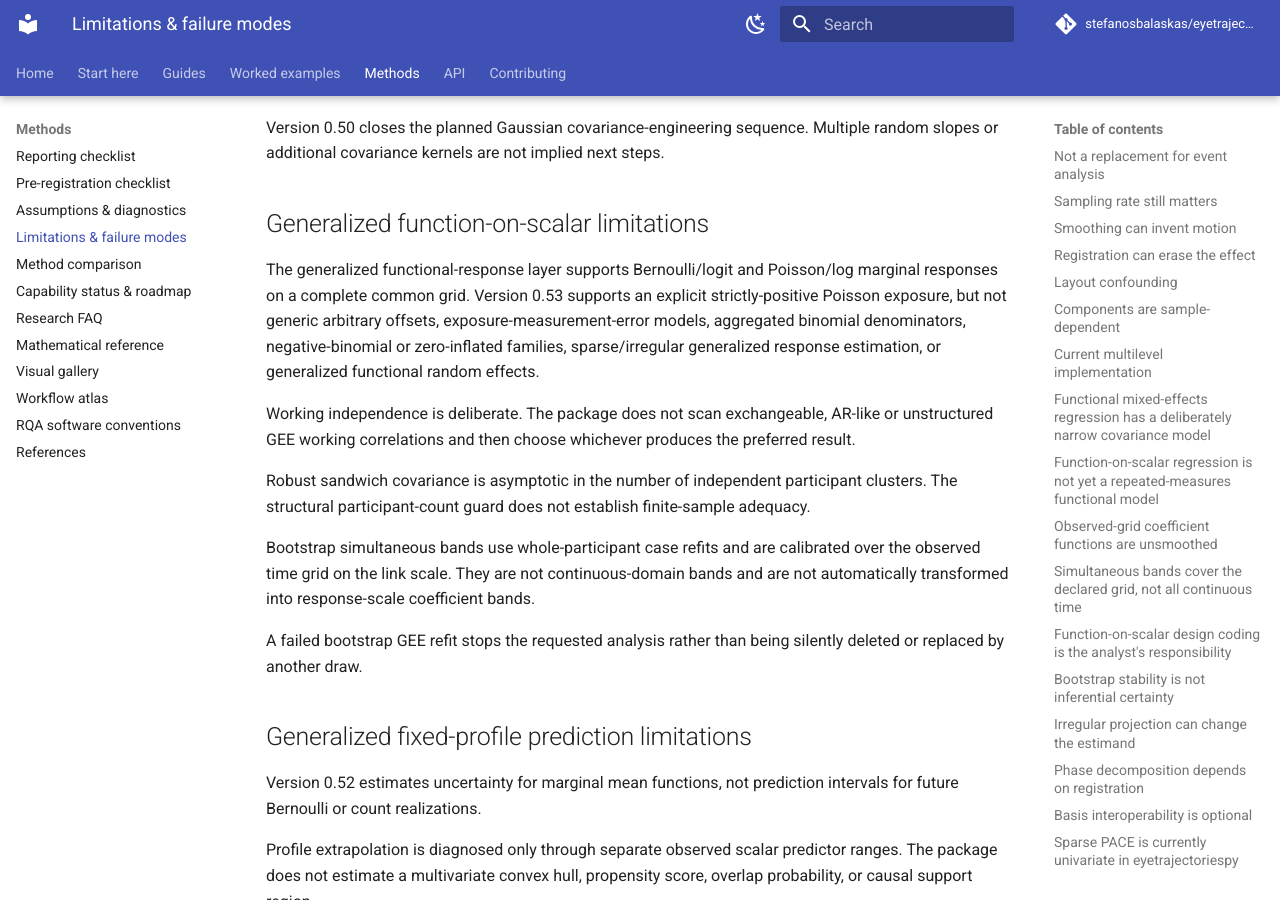
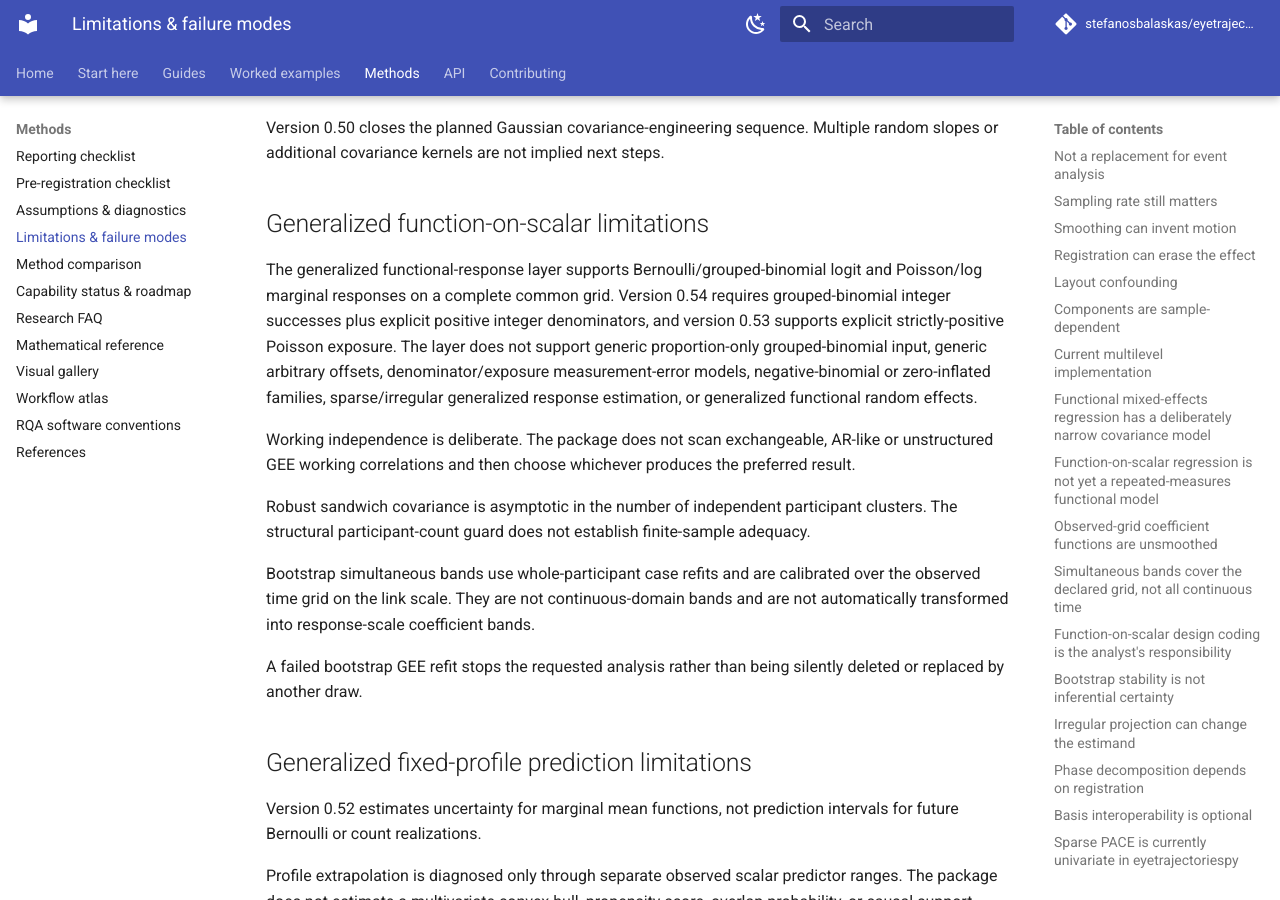
Before and after one commit to stefanosbalaskas/eyetrajectoriespy, an MkDocs documentation site: the page built from docs/methods/limitations.md, in a window 1280 px wide and 900 px high, scrolled down 33943 px. Built offline with MkDocs 1.6.1 and Material for MkDocs 9.7.7, drawn with Linux system fonts in a browser that asks for light colours; comment, search, counter and statistics services are not loaded.

Commit message:
Integrate grouped binomial into limitations.md

```diff
--- a/docs/methods/limitations.md
+++ b/docs/methods/limitations.md
@@ -1049,7 +1049,7 @@ steps.
 
 ## Generalized function-on-scalar limitations
 
-The generalized functional-response layer supports Bernoulli/logit and Poisson/log marginal responses on a complete common grid. Version 0.53 supports an explicit strictly-positive Poisson exposure, but not generic arbitrary offsets, exposure-measurement-error models, aggregated binomial denominators, negative-binomial or zero-inflated families, sparse/irregular generalized response estimation, or generalized functional random effects.
+The generalized functional-response layer supports Bernoulli/grouped-binomial logit and Poisson/log marginal responses on a complete common grid. Version 0.54 requires grouped-binomial integer successes plus explicit positive integer denominators, and version 0.53 supports explicit strictly-positive Poisson exposure. The layer does not support generic proportion-only grouped-binomial input, generic arbitrary offsets, denominator/exposure measurement-error models, negative-binomial or zero-inflated families, sparse/irregular generalized response estimation, or generalized functional random effects.
 
 Working independence is deliberate. The package does not scan exchangeable, AR-like or unstructured GEE working correlations and then choose whichever produces the preferred result.
 
```
